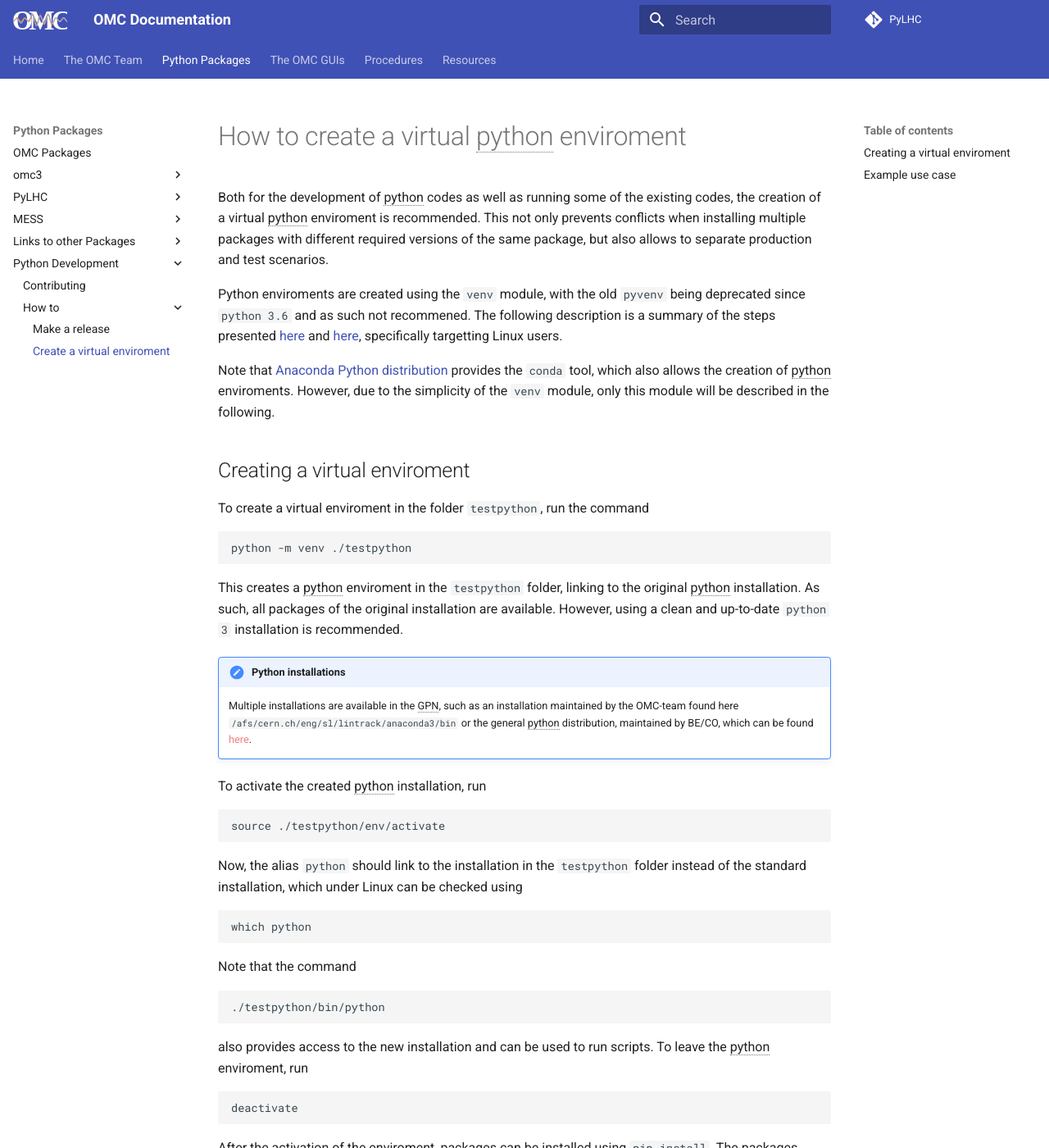
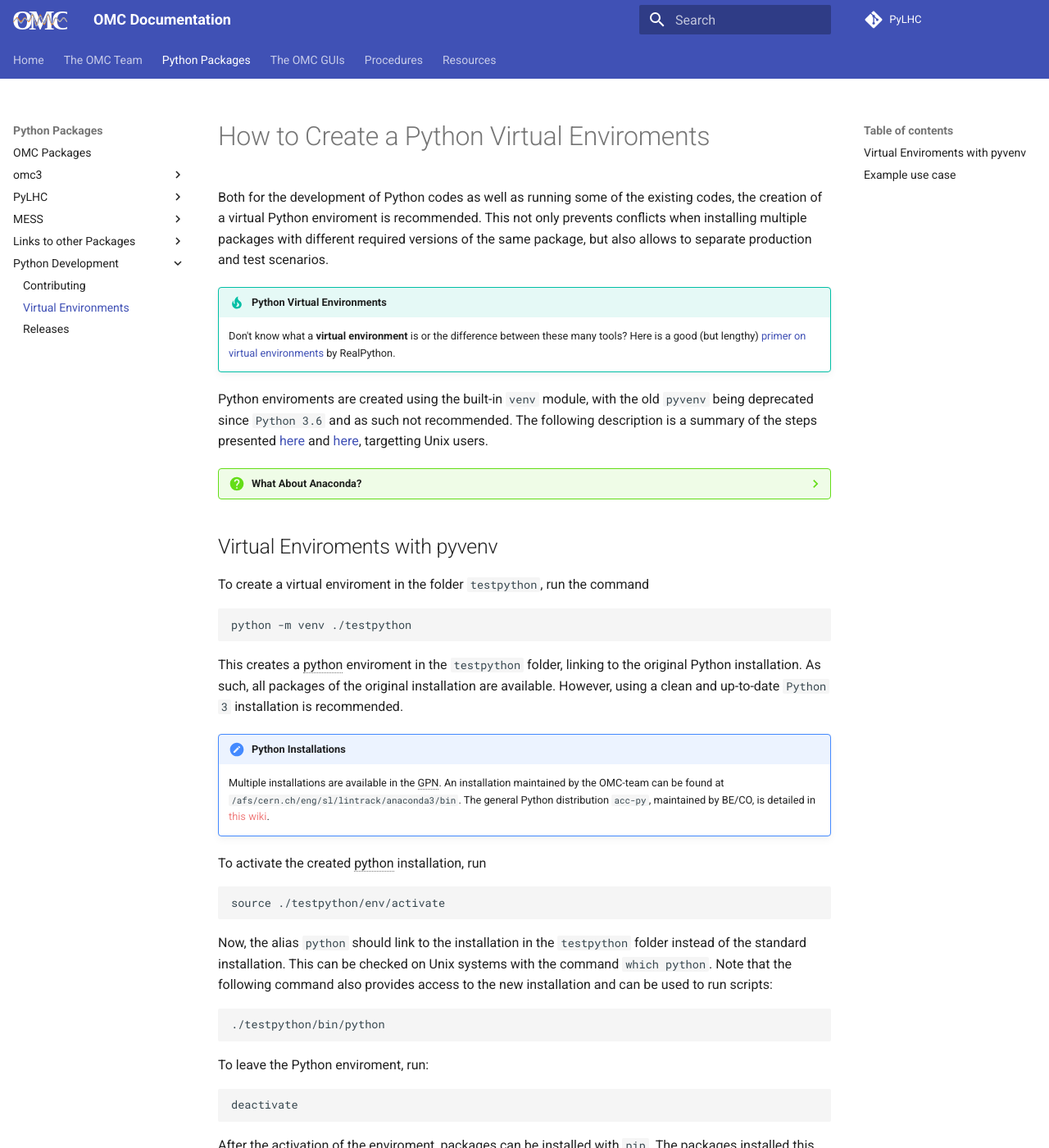
Before and after one commit to pylhc/pylhc.github.io, an MkDocs documentation site: the page built from docs/packages/development/howto_venv.md, in a window 1280 px wide and 1400 px high. Shown: the whole window at 82% size. Built offline with MkDocs 1.6.1 and Material for MkDocs 9.7.7, drawn with Linux system fonts in a browser that asks for light colours; some of the changed text lies outside the part shown.

Commit message:
typos, formatting and content

````diff
--- a/docs/packages/development/howto_venv.md
+++ b/docs/packages/development/howto_venv.md
@@ -1,117 +1,94 @@
-# How to create a virtual python enviroment
+# How to Create a Python Virtual Enviroments
 
-Both for the development of python codes as well as running some of the existing codes,
-the creation of a virtual python enviroment is recommended. This not only prevents
-conflicts when installing multiple packages with different required versions of the same package,
-but also allows to separate production and test scenarios.
+Both for the development of Python codes as well as running some of the existing codes, the creation of a virtual Python enviroment is recommended.
+This not only prevents conflicts when installing multiple packages with different required versions of the same package, but also allows to separate production and test scenarios.
 
-Python enviroments are created using the `venv` module, with the old `pyvenv` being deprecated
-since `python 3.6` and as such not recommened. The following description is a summary
-of the steps presented [here][venv_module]{target=_blank} and [here][pip_venv]{target=_blank},
-specifically targetting Linux users.
+!!! tip "Python Virtual Environments"
+    Don't know what a **virtual environment** is or the difference between these many tools?
+    Here is a good (but lengthy) [primer on virtual environments][virtual_env_primer]{target=_blank} by RealPython.
 
-Note that [Anaconda Python distribution][anaconda]{target=_blank} provides the `conda` tool, which also
-allows the creation of python enviroments. However, due to the simplicity of the `venv` module,
-only this module will be described in the following.
+Python enviroments are created using the built-in `venv` module, with the old `pyvenv` being deprecated since `Python 3.6` and as such not recommended.
+The following description is a summary of the steps presented [here][venv_module]{target=_blank} and [here][pip_venv]{target=_blank}, targetting Unix users.
 
-## Creating a virtual enviroment
+??? question "What About Anaconda?"
+    Note that the [Anaconda Python distribution][anaconda]{target=_blank} provides the `conda` tool as a package manager, which also allows the creation of Python virtual enviroments.
+    However, due to the simplicity of the `venv` module, only this module will be described in the following.
+
+## Virtual Enviroments with pyvenv
 
 To create a virtual enviroment in the folder `testpython`, run the command
-
 ```
 python -m venv ./testpython
 ```
 
-This creates a python enviroment in the `testpython` folder, linking to the original python installation.
+This creates a python enviroment in the `testpython` folder, linking to the original Python installation.
 As such, all packages of the original installation are available.
-However, using a clean and up-to-date `python 3` installation is recommended.
+However, using a clean and up-to-date `Python 3` installation is recommended.
 
-!!! note "Python installations"
-    Multiple installations are available in the GPN, such as an installation maintained
-    by the OMC-team found here `/afs/cern.ch/eng/sl/lintrack/anaconda3/bin`
-    or the general python distribution, maintained by BE/CO, which can be found [here][acc-py]{target=_blank .cern_internal}.
+!!! note "Python Installations"
+    Multiple installations are available in the GPN.
+    An installation maintained by the OMC-team can be found at `/afs/cern.ch/eng/sl/lintrack/anaconda3/bin`.
+    The general Python distribution `acc-py`, maintained by BE/CO, is detailed in [this wiki][acc-py]{target=_blank .cern_internal}.
 
 To activate the created python installation, run
-
 ```
 source ./testpython/env/activate
 ```
 
-Now, the alias `python` should link to the installation in the `testpython` folder instead of the standard installation,
-which under Linux can be checked using
-
-```
-which python
-```
-
-Note that the command
-
+Now, the alias `python` should link to the installation in the `testpython` folder instead of the standard installation.
+This can be checked on Unix systems with the command `which python`.
+Note that the following command also provides access to the new installation and can be used to run scripts:
 ```
 ./testpython/bin/python
 ```
 
-also provides access to the new installation and can be used to run scripts.
-To leave the python enviroment, run
-
+To leave the Python enviroment, run:
 ```
 deactivate
 ```
 
-After the activation of the enviroment, packages can be installed using `pip install`.
-The packages installed this way will be put in the `testpython` folder structure and
-will thus not affect the main installation. Packages installed here will have priority over the
-packages of the original distribution.
-
-To install packages available in PyPi, such as [tfs-pandas][tfspandas]{target=blank}, run
-
-```
-pip install tfs-pandas
-```
-
-For packages available only on Github/Gitlab, such as [omc3][omc3]{target=blank}, run
-
-```
-pip install git+https://github.com/pylhc/omc3.git
-```
-
-Alternatively, to obtain the full codebase for further development, run
-
-```
-git clone https://github.com/pylhc/omc3
-pip install --editable ./omc3
-```
-
-This clones the codebase from github to the folder `omc3` and installs the `omc3` such that
-modifications are taken into account everytime the module is loaded.
+After the activation of the enviroment, packages can be installed with `pip`.
+The packages installed this way will be put in the `testpython` folder structure and will thus not affect the main system installation.
+Packages installed here will have priority over the packages of the original distribution when you have activated the environment.
+Different ways to use `pip` for package installations are nicely explained in the [official documentation][pip_installs]{target=_blank}.
 
 ## Example use case
 
-In the following, a typical example is shown how to create a virtual enviroment in
-the current working directory and install `omc3` to perform an optics analysis.
+In the following, a typical example is shown how to create a virtual enviroment in the current working directory and install `omc3` to perform an optics analysis.
 
+First, create and activate a virtual environment:
 ```
 /afs/cern.ch/eng/sl/lintrack/anaconda3/bin/python -m venv ./omcpython
 source ./omcpython/env/activate
+```
+
+Then, clone and install the `omc3` package (since it is not yet deployed on PyPI):
+```
 git clone https://github.com/pylhc/omc3
 pip install --editable ./omc3[all]
+```
+
+Finally, run your analysis:
+```
 python -m omc3.hole_in_one --harpy --files ...
 ```
 
 
-Note when installing `omc3`, required packages such as `tfs-pandas` are automatically
-fetched from PyPi. Furthermore, additional required packages for running the unittests, such as `pytest`,
-are also installed. To run the tests, run
+Note when installing `omc3`, required packages such as `tfs-pandas` are automatically fetched and installed from PyPi.
+Furthermore, additional required packages for running the unittests, such as `pytest`, are also installed when specifying the `all` or `test` extras.
+To run the tests, run:
 ```
 python -m pytest ./omc3/tests
 ```
 
-*[python]: if you don't know what python is, this website might not be for you
+
+*[python]: If you don't know what Python is, this section might not be for you
 *[GPN]: CERN General Public Network
 *[PyPi]: Default Python Package Index
 
+[virtual_env_primer]: https://realpython.com/python-virtual-environments-a-primer/
 [venv_module]: https://docs.python.org/3/library/venv.html
 [pip_venv]: https://packaging.python.org/guides/installing-using-pip-and-virtual-environments/#creating-a-virtual-environment
 [anaconda]: https://www.anaconda.com/products/individual
 [acc-py]: https://wikis.cern.ch/display/ACCPY
-[tfspandas]: https://github.com/pylhc/tfs
-[omc3]: https://github.com/pylhc/omc3
+[pip_installs]: https://pip.pypa.io/en/stable/reference/pip_install/#examples
--- a/mkdocs.yml
+++ b/mkdocs.yml
@@ -133,9 +133,8 @@ nav:
       - ↪ generic_parser: https://github.com/pylhc/generic_parser
     - Python Development:
       - Contributing: packages/development/contributing.md
-      - How to:
-        - Make a release: packages/development/howto_release.md
-        - Create a virtual enviroment: packages/development/howto_venv.md
+      - Virtual Environments: packages/development/howto_venv.md
+      - Releases: packages/development/howto_release.md
   - The OMC GUIs:
     - The OMC GUIs: guis/about.md
     - Beta-Beat GUI:
````
